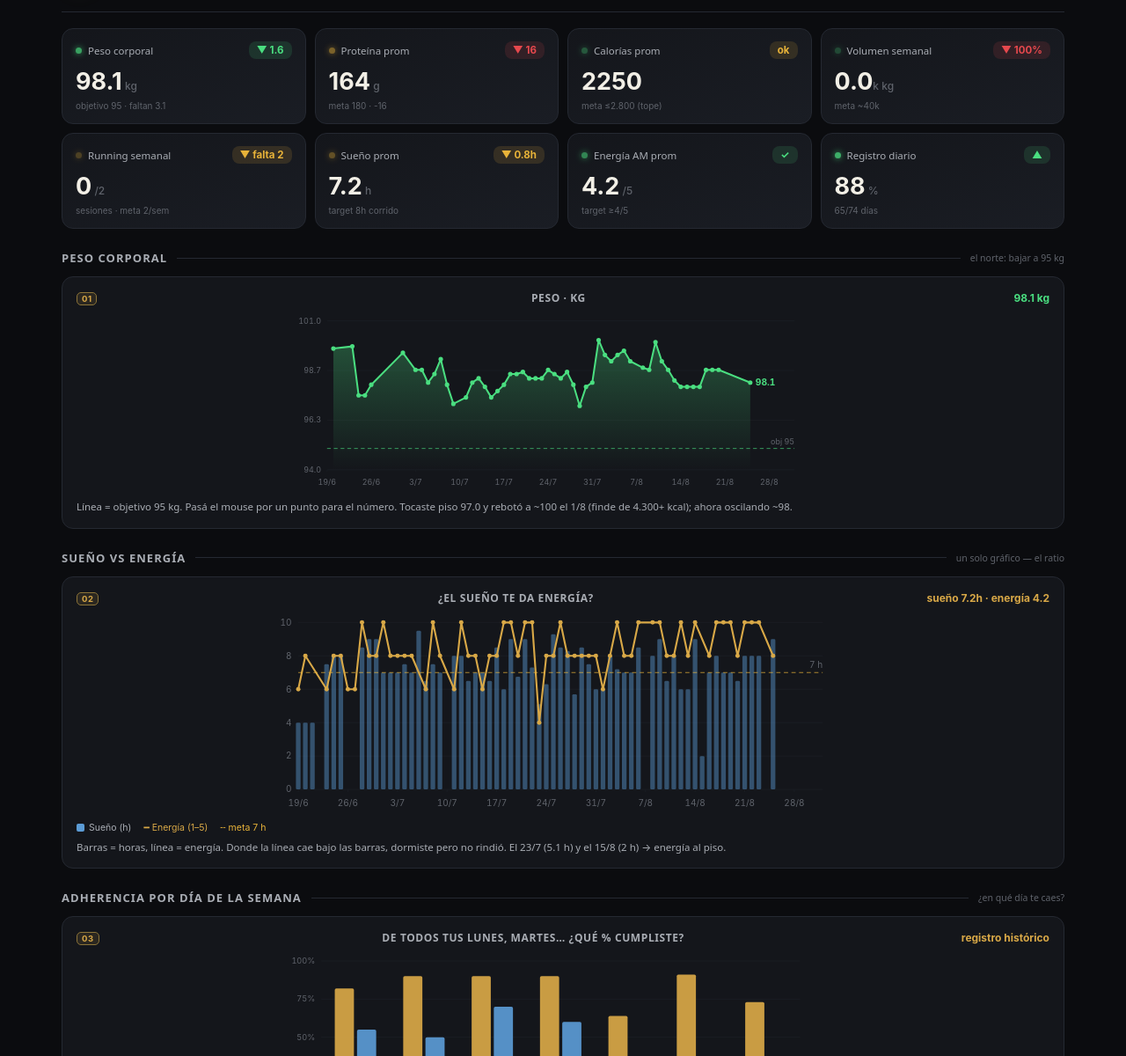
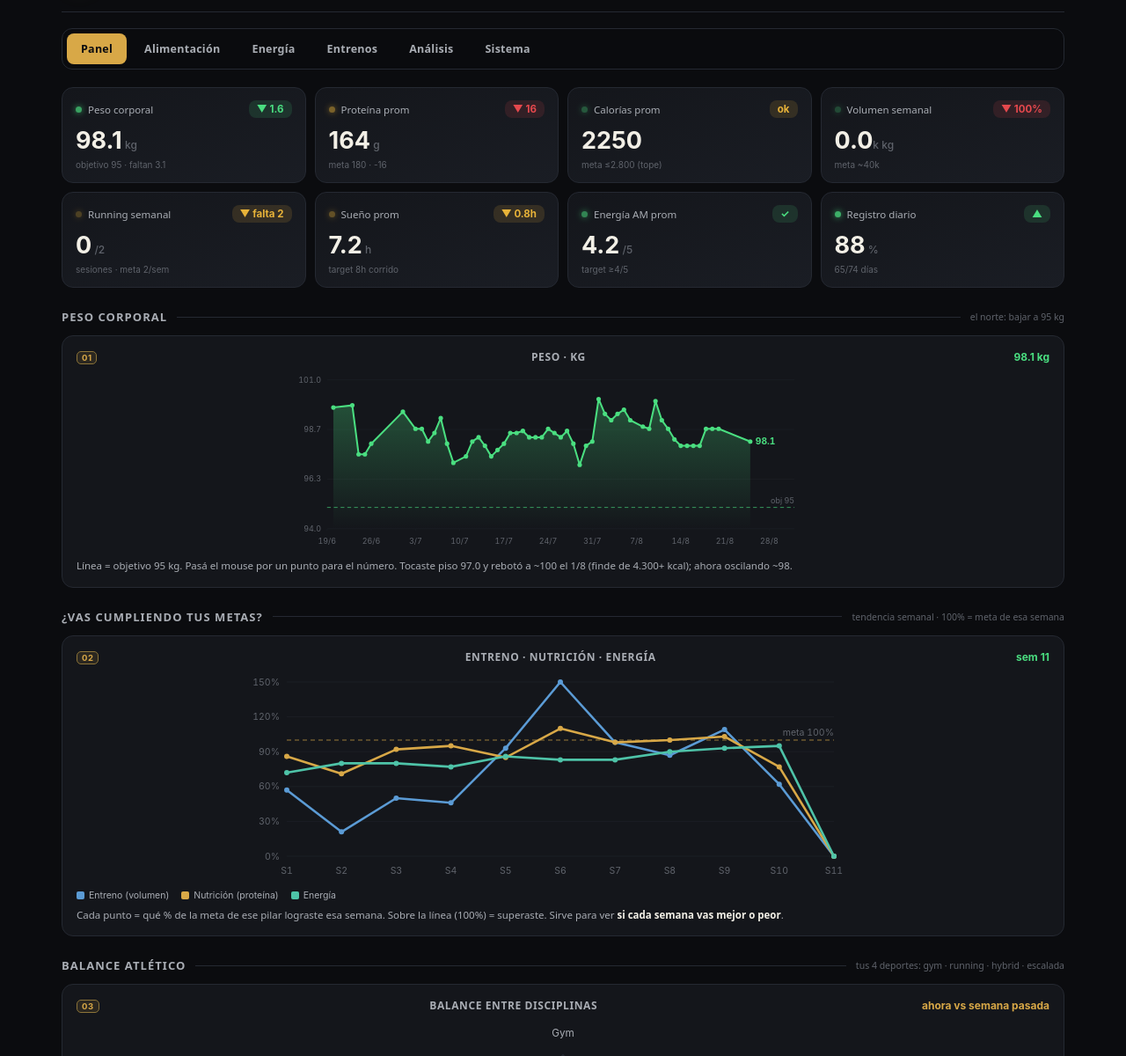
Before and after one commit to pvt-build/athlete-os, a plain HTML site: page index.html in a window 1280 px wide. Shown: the part 100-1300 px from the top of the page at 88% size. Drawn offline with Linux system fonts and the light colour scheme.

Commit message:
Split en 6 vistas (Panel/Alimentacion/Energia/Entrenos/Analisis/Sistema) + fix graficos 13 y 04
- Navegacion por tabs con deep-link (#panel...#sistema), numeracion por vista
- Caja 13 Running: auto-escala de pace/ppm ignorando ceros (sin GPS) -> no se sale de la caja; ahora full-width
- Caja 04 Pilares: eje a 150% para que el pico de volumen no escape
- Nueva vista Sistema: metas + salud de datos (registro, cobertura, sync)

Co-Authored-By: Claude Opus 4.8 <noreply@anthropic.com>

```diff
--- a/index.html
+++ b/index.html
@@ -81,6 +81,30 @@
 </style>
 </head>
 <body>
+<style>
+  .tabs{position:sticky;top:0;z-index:30;display:flex;gap:4px;overflow-x:auto;scrollbar-width:none;
+    background:rgba(11,12,15,.85);backdrop-filter:blur(12px);-webkit-backdrop-filter:blur(12px);
+    border:1px solid var(--border);border-radius:12px;padding:5px;margin:2px 0 20px}
+  .tabs::-webkit-scrollbar{display:none}
+  .tabs button{appearance:none;border:0;background:transparent;cursor:pointer;white-space:nowrap;
+    font-family:inherit;font-size:12.5px;font-weight:600;letter-spacing:.02em;color:#A9ADB4;
+    padding:9px 16px;border-radius:8px;transition:color .15s,background .15s}
+  .tabs button:hover{color:#F2EFE6}
+  .tabs button.on{color:#0c0d10;background:var(--gold);font-weight:700}
+  .view{display:none}
+  .view.on{display:block;animation:rise .4s cubic-bezier(.2,.7,.3,1) both}
+  table.tgt{width:100%;border-collapse:collapse;font-size:13px;margin-top:4px}
+  table.tgt td{padding:8px 4px;border-bottom:1px solid var(--border)}
+  table.tgt td.v{font-family:var(--num);font-weight:700;color:#F2EFE6;text-align:right;white-space:nowrap}
+  table.tgt td.k{color:#A9ADB4;text-align:right;width:82px;font-size:10.5px;text-transform:uppercase;letter-spacing:.06em}
+  .hlth{display:flex;flex-direction:column;gap:9px;margin-top:4px}
+  .hlth .row{display:flex;justify-content:space-between;align-items:center;font-size:13px;gap:10px}
+  .hlth .row b{font-family:var(--num);color:#F2EFE6}
+  .hlth .bar{height:6px;border-radius:3px;background:#23262e;overflow:hidden;flex:1;margin:0 4px}
+  .hlth .bar>i{display:block;height:100%;border-radius:3px;background:var(--gold)}
+  @media(max-width:640px){.tabs button{padding:8px 12px;font-size:12px}}
+</style>
+
 <div class="wrap">
   <div class="brand fade">
     <div class="brand-l"><div class="trident">🔱</div>
@@ -89,21 +113,21 @@
       <div class="rng" id="hdr-range">—</div><div class="src">Notion · sync diario</div></div>
   </div>
 
+  <nav class="tabs" id="tabs">
+    <button class="on" data-v="panel">Panel</button>
+    <button data-v="aliment">Alimentación</button>
+    <button data-v="energia">Energía</button>
+    <button data-v="entrenos">Entrenos</button>
+    <button data-v="analisis">Análisis</button>
+    <button data-v="sistema">Sistema</button>
+  </nav>
+
+  <section class="view on" id="v-panel">
   <div class="kpis fade" id="kpis"></div>
 
   <div class="sec fade"><h2>Peso corporal</h2><span class="ln"></span><span class="tg">el norte: bajar a 95 kg</span></div>
   <div class="card full fade"><h3>Peso · kg <span class="now g" id="n-weight"></span></h3><div id="c-weight" class="chart"></div>
     <p class="cap">Línea = objetivo 95 kg. Pasá el mouse por un punto para el número. Tocaste piso 97.0 y rebotó a ~100 el 1/8 (finde de 4.300+ kcal); ahora oscilando ~98.</p></div>
-
-  <div class="sec fade"><h2>Sueño vs energía</h2><span class="ln"></span><span class="tg">un solo gráfico — el ratio</span></div>
-  <div class="card full fade"><h3>¿El sueño te da energía? <span class="now" id="n-slpen"></span></h3><div id="c-slpen" class="chart"></div>
-    <div class="legend"><span><i style="background:var(--blue)"></i>Sueño (h)</span><span style="color:var(--gold)">━ Energía (1–5)</span><span style="color:var(--warn)">╌ meta 7 h</span></div>
-    <p class="cap">Barras = horas, línea = energía. Donde la línea cae bajo las barras, dormiste pero no rindió. El 23/7 (5.1 h) y el 15/8 (2 h) → energía al piso.</p></div>
-
-  <div class="sec fade"><h2>Adherencia por día de la semana</h2><span class="ln"></span><span class="tg">¿en qué día te caes?</span></div>
-  <div class="card full fade"><h3>De todos tus lunes, martes… ¿qué % cumpliste? <span class="now">registro histórico</span></h3><div id="c-weekday" class="chart"></div>
-    <div class="legend"><span><i style="background:var(--gold)"></i>Comida registrada</span><span><i style="background:var(--blue)"></i>Entreno hecho</span></div>
-    <p class="cap">Lee así: de todos los <b>domingos</b> del sistema, registraste comida el 67% y entrenaste el 17%. El fin de semana es donde se rompe.</p></div>
 
   <div class="sec fade"><h2>¿Vas cumpliendo tus metas?</h2><span class="ln"></span><span class="tg">tendencia semanal · 100% = meta de esa semana</span></div>
   <div class="card full fade"><h3>Entreno · nutrición · energía <span class="now g" id="n-pill"></span></h3><div id="c-pillars" class="chart"></div>
@@ -114,7 +138,21 @@
   <div class="card full fade"><h3>Balance entre disciplinas <span class="now">ahora vs semana pasada</span></h3>
     <div class="radar-wrap"><svg id="radar" viewBox="0 0 280 230"></svg></div>
     <p class="cap"><b>Criterio:</b> sesiones de cada disciplina en los <b>últimos 14 días ÷ su meta de frecuencia</b> (Gym 8 · Running 4 · Hybrid 4 · Escalada 2). Relleno = ahora; contorno = los 14 días previos. Mismo lente en los 4 ejes, por eso se comparan. <b>Escalada</b> sin registrar — si la etiquetas en Notion, entra sola.</p></div>
+  </section>
 
+  <section class="view" id="v-energia">
+  <div class="sec fade"><h2>Sueño vs energía</h2><span class="ln"></span><span class="tg">un solo gráfico — el ratio</span></div>
+  <div class="card full fade"><h3>¿El sueño te da energía? <span class="now" id="n-slpen"></span></h3><div id="c-slpen" class="chart"></div>
+    <div class="legend"><span><i style="background:var(--blue)"></i>Sueño (h)</span><span style="color:var(--gold)">━ Energía (1–5)</span><span style="color:var(--warn)">╌ meta 7 h</span></div>
+    <p class="cap">Barras = horas, línea = energía. Donde la línea cae bajo las barras, dormiste pero no rindió. El 23/7 (5.1 h) y el 15/8 (2 h) → energía al piso.</p></div>
+
+  <div class="sec fade"><h2>Adherencia por día de la semana</h2><span class="ln"></span><span class="tg">¿en qué día te caes?</span></div>
+  <div class="card full fade"><h3>De todos tus lunes, martes… ¿qué % cumpliste? <span class="now">registro histórico</span></h3><div id="c-weekday" class="chart"></div>
+    <div class="legend"><span><i style="background:var(--gold)"></i>Comida registrada</span><span><i style="background:var(--blue)"></i>Entreno hecho</span></div>
+    <p class="cap">Lee así: de todos los <b>domingos</b> del sistema, registraste comida el 67% y entrenaste el 17%. El fin de semana es donde se rompe.</p></div>
+  </section>
+
+  <section class="view" id="v-aliment">
   <div class="sec fade"><h2>Alimentación</h2><span class="ln"></span><span class="tg">meta: 180 g proteína · registrás por comida</span></div>
   <div class="grid3">
     <div class="card fade"><h3>Proteína por día <span class="now" id="n-prot"></span></h3><div id="c-prot" class="chart"></div>
@@ -131,7 +169,9 @@
   <div class="card full fade"><h3>Días tomado <span class="now">color = para qué sirve</span></h3><div id="c-supp" class="chart"></div>
     <div class="legend" id="supp-leg"></div>
     <p class="cap">Omega y Ereboost casi diarios; el resto más irregular. <b>Cortisol (melena/ashwagandha) en 0</b> — no lo estás usando.</p></div>
+  </section>
 
+  <section class="view" id="v-entrenos">
   <div class="sec fade"><h2>Rendimiento</h2><span class="ln"></span><span class="tg">fuerza · volumen · kcal quemadas · running</span></div>
   <div class="grid2">
     <div class="card fade"><h3>Fuerza · esfuerzo máx <span class="now" id="n-str"></span></h3><div id="c-strength" class="chart"></div>
@@ -142,22 +182,35 @@
     <div class="card fade"><h3>Kcal quemadas · por tipo <span class="now g" id="n-kent"></span></h3><div id="c-kcalent" class="chart"></div>
       <div class="legend" id="kent-leg"></div>
       <p class="cap">Del reloj, coloreado por tipo. <b>Hybrid/Hyrox son los que más queman</b> (900–1.500). Tu cardio de agosto vive acá como Hybrid/Otro.</p></div>
-    <div class="card fade"><h3>Running · km + pace + ppm <span class="now g" id="n-run"></span></h3><div id="c-run" class="chart"></div>
-      <div class="legend"><span style="color:var(--teal)"><i style="background:var(--teal)"></i> km</span><span style="color:var(--gold)">━ pace</span><span style="color:var(--danger)">┅ ppm</span></div>
-      <p class="cap">Todas tus corridas con distancia — GPS + las del reloj que estaban cargadas en Entreno como "Otro". Barras = km, línea = ritmo (min/km), punteada = pulsaciones. Meta 2/sem.</p></div>
   </div>
+  <div class="card full fade"><h3>Running · km + pace + ppm <span class="now g" id="n-run"></span></h3><div id="c-run" class="chart"></div>
+    <div class="legend"><span style="color:var(--teal)"><i style="background:var(--teal)"></i> km</span><span style="color:var(--gold)">━ pace</span><span style="color:var(--danger)">┅ ppm</span></div>
+    <p class="cap">Todas tus corridas con distancia — GPS + las del reloj que estaban cargadas en Entreno como "Otro". Barras = km, línea = ritmo (min/km), punteada = pulsaciones. Meta 2/sem.</p></div>
 
   <div class="sec fade"><h2>Hyrox · burpees</h2><span class="ln"></span><span class="tg">progresión por sesión Hybrid</span></div>
   <div class="card full fade"><h3>Burpees por sesión <span class="now" id="n-burp"></span></h3><div id="c-burpees" class="chart"></div>
     <div class="legend"><span><i style="background:var(--purple)"></i>Burpees (reps)</span></div>
     <p class="cap">Reps de burpees en cada sesión Hyrox/Hybrid. Sube = mejor capacidad de trabajo. Se llena solo con el campo <b>Burpees</b> de cada sesión.</p></div>
+  </section>
 
+  <section class="view" id="v-analisis">
   <div class="sec fade"><h2>Prioridad de ajuste</h2><span class="ln"></span><span class="tg">dónde ajustar primero · macros y suplementación</span></div>
   <div class="card full fade"><h3>Ordenado por urgencia <span class="now">según tus ratios</span></h3><div id="x-prio"></div>
     <p class="cap">Rojo = atacar ya. Cada fila cruza tu dato real con la meta y te da el ajuste concreto.</p></div>
 
   <div class="sec fade"><h2>Hipótesis & correlaciones</h2><span class="ln"></span><span class="tg">cruces que PERMITEN mejora</span></div>
   <div class="hyp-grid fade" id="hyp"></div>
+  </section>
+
+  <section class="view" id="v-sistema">
+  <div class="sec fade"><h2>Sistema</h2><span class="ln"></span><span class="tg">estado del OS · metas · sincronización</span></div>
+  <div class="grid2">
+    <div class="card fade"><h3>Metas del sistema <span class="now">tus targets</span></h3><div id="x-targets"></div>
+      <p class="cap">Cada métrica del panel se mide contra estas metas. Editables desde Notion.</p></div>
+    <div class="card fade"><h3>Salud de los datos <span class="now g" id="n-sys"></span></h3><div class="hlth" id="x-health"></div>
+      <p class="cap">Qué tan completo está el registro y qué falta cerrar. La actualización diaria automática está pendiente de activar el token de Notion.</p></div>
+  </div>
+  </section>
 
   <div class="foot fade">ATHLETE OS · by Private Build · datos vivos en Notion · <span id="foot-sync"></span></div>
 </div>
@@ -222,8 +275,8 @@
   if(D.pillars[0].length)$('n-pill').textContent='sem '+D.pillars[0].length;
   radar('radar',D.radar);
 
-  (function(){var pl=D.pillarWeeks,y0=0,y1=130,pn=pl.length,cols=[C.blue,C.gold,C.teal];if(!pn)return;
-    function xw(i){return PL+(pn>1?i/(pn-1):0)*(W-PL-PR);}var inner=grid(y0,y1,4,function(v){return Math.round(v)+'%';});
+  (function(){var pl=D.pillarWeeks,y0=0,y1=150,pn=pl.length,cols=[C.blue,C.gold,C.teal];if(!pn)return;
+    function xw(i){return PL+(pn>1?i/(pn-1):0)*(W-PL-PR);}var inner=grid(y0,y1,5,function(v){return Math.round(v)+'%';});
     var r=ymap(100,y0,y1);inner+='<line x1="'+PL+'" y1="'+r.toFixed(1)+'" x2="'+(W-PR)+'" y2="'+r.toFixed(1)+'" stroke="'+C.gold+'" stroke-width="1" stroke-dasharray="5 4" opacity="0.7"/><text class="axis" x="'+(W-PR)+'" y="'+(r-5).toFixed(1)+'" text-anchor="end" fill="'+C.gold+'">meta 100%</text>';
     pl.forEach(function(lb,i){inner+='<text class="axis" x="'+xw(i).toFixed(1)+'" y="'+(H-6)+'" text-anchor="middle">'+lb.replace('Sem ','S')+'</text>';});
     D.pillars.forEach(function(v,pi){var d='';v.forEach(function(val,i){d+=(i?' L':'M')+xw(i).toFixed(1)+' '+ymap(val,y0,y1).toFixed(1);});
@@ -248,15 +301,19 @@
     var cats=[];items.forEach(function(s){if(cats.indexOf(s.cat)<0)cats.push(s.cat);});
     $('supp-leg').innerHTML=cats.map(function(c){return '<span><i style="background:'+(CATC[c]||C.gold)+'"></i>'+c+'</span>';}).join('');})();
 
-  (function(){var runs=D.runs,n=runs.length;if(!n)return;var gap=(W-PL-PR)/n,y0=0,y1=6;
-    function xc(i){return PL+gap*i+gap/2;}var inner=grid(y0,y1,3,function(v){return v.toFixed(0);}),bw=gap*0.32;
+  (function(){var runs=D.runs,n=runs.length;if(!n)return;var gap=(W-PL-PR)/n,y0=0,
+      y1=Math.max(6,Math.ceil(Math.max.apply(null,runs.map(function(r){return r.k;}))+1));
+    function xc(i){return PL+gap*i+gap/2;}var inner=grid(y0,y1,3,function(v){return v.toFixed(0);}),bw=gap*0.30;
     runs.forEach(function(r,i){var x=xc(i)-bw/2,y=ymap(r.k,y0,y1);inner+='<rect x="'+x.toFixed(1)+'" y="'+y.toFixed(1)+'" width="'+bw.toFixed(1)+'" height="'+(H-PB-y).toFixed(1)+'" rx="2" fill="'+C.teal+'" opacity="0.5"><title>'+r.d+': '+r.k+' km</title></rect><text x="'+xc(i).toFixed(1)+'" y="'+(y-6).toFixed(1)+'" text-anchor="middle" fill="'+C.teal+'" font-size="10.5" font-weight="700">'+r.k.toFixed(1)+'</text>';});
-    function pcY(pc){var t=(pc-5.5)/2;return PT+8+t*(H-PT-PB-16);}var pd='';runs.forEach(function(r,i){pd+=(i?' L':'M')+xc(i).toFixed(1)+' '+pcY(r.pc).toFixed(1);});
-    inner+='<path d="'+pd+'" fill="none" stroke="'+C.gold+'" stroke-width="2.4"/>';
-    runs.forEach(function(r,i){var y=pcY(r.pc),mm=Math.floor(r.pc),ss=Math.round((r.pc-mm)*60);inner+='<circle cx="'+xc(i).toFixed(1)+'" cy="'+y.toFixed(1)+'" r="3.6" fill="'+C.gold+'"/><text x="'+xc(i).toFixed(1)+'" y="'+(y-8).toFixed(1)+'" text-anchor="middle" fill="'+C.gold+'" font-size="10" font-weight="700">'+mm+':'+(ss<10?'0':'')+ss+'</text>';});
-    function fcY(f){var t=(f-130)/40;return (H-PB)-t*(H-PT-PB-16);}var fd='';runs.forEach(function(r,i){fd+=(i?' L':'M')+xc(i).toFixed(1)+' '+fcY(r.f).toFixed(1);});
-    inner+='<path d="'+fd+'" fill="none" stroke="'+C.danger+'" stroke-width="1.8" stroke-dasharray="4 3"/>';
-    runs.forEach(function(r,i){var y=fcY(r.f);inner+='<circle cx="'+xc(i).toFixed(1)+'" cy="'+y.toFixed(1)+'" r="3" fill="'+C.danger+'"/><text x="'+xc(i).toFixed(1)+'" y="'+(y+15).toFixed(1)+'" text-anchor="middle" fill="'+C.danger+'" font-size="9.5">'+r.f+'</text>';});
+    var TOPB=PT+12,BOTB=H-PB-14;
+    function band(vs){var v=vs.filter(function(x){return x>0;});if(!v.length)return null;var mn=Math.min.apply(null,v),mx=Math.max.apply(null,v);if(mx===mn){mn-=1;mx+=1;}return{mn:mn,mx:mx};}
+    function mapB(val,b){return BOTB-((val-b.mn)/(b.mx-b.mn))*(BOTB-TOPB);}
+    function serie(sel,color,dash,fmt,yoff){var b=band(runs.map(sel));if(!b)return;var pts=[];runs.forEach(function(r,i){var v=sel(r);if(v>0)pts.push([xc(i),mapB(v,b),v]);});if(!pts.length)return;
+      var d='';for(var i=0;i<pts.length;i++)d+=(i?' L':'M')+pts[i][0].toFixed(1)+' '+pts[i][1].toFixed(1);
+      inner+='<path d="'+d+'" fill="none" stroke="'+color+'" stroke-width="'+(dash?1.8:2.4)+'"'+(dash?' stroke-dasharray="4 3"':'')+' stroke-linejoin="round" stroke-linecap="round"/>';
+      pts.forEach(function(p){inner+='<circle cx="'+p[0].toFixed(1)+'" cy="'+p[1].toFixed(1)+'" r="'+(dash?3:3.6)+'" fill="'+color+'"/><text x="'+p[0].toFixed(1)+'" y="'+(p[1]+yoff).toFixed(1)+'" text-anchor="middle" fill="'+color+'" font-size="'+(dash?9.5:10)+'" font-weight="700">'+fmt(p[2])+'</text>';});}
+    serie(function(r){return r.pc;},C.gold,false,function(v){var mm=Math.floor(v),ss=Math.round((v-mm)*60);return mm+':'+(ss<10?'0':'')+ss;},-9);
+    serie(function(r){return r.f;},C.danger,true,function(v){return Math.round(v);},16);
     runs.forEach(function(r,i){inner+='<text class="axis" x="'+xc(i).toFixed(1)+'" y="'+(H-6)+'" text-anchor="middle">'+r.d+'</text>';});
     $('c-run').innerHTML=svg(215,inner);})();
 
@@ -293,8 +350,26 @@
       inner+='<text class="axis" x="'+xc(i).toFixed(1)+'" y="'+(H-6)+'" text-anchor="middle">'+fmtD(dx)+'</text>';});
     $('c-burpees').innerHTML=svg(205,inner);if(bp.length)$('n-burp').textContent='última '+last(bp)[1]+' reps';})();
 
-  // numera cada caja (01, 02, 03…) para referencia rápida ("cambiá la caja 07")
-  document.querySelectorAll('.card h3').forEach(function(h,i){h.insertAdjacentHTML('afterbegin','<span class="cnum">'+('0'+(i+1)).slice(-2)+'</span>');});
+  // vista Sistema: metas + salud de datos
+  (function(){
+    var TG=[['Peso corporal','95 kg','bajar'],['Proteína','180 g/día','piso'],['Calorías','≤2.800','tope'],['Volumen','~40k/sem','sostener'],['Running','2 /sem','frecuencia'],['Sueño','8 h','corrido'],['Energía AM','≥4 /5','estado'],['Registro','100 %','diario']];
+    var tg=$('x-targets');if(tg)tg.innerHTML='<table class="tgt">'+TG.map(function(t){return '<tr><td>'+t[0]+'</td><td class="v">'+t[1]+'</td><td class="k">'+t[2]+'</td></tr>';}).join('')+'</table>';
+    var hz=$('x-health');if(hz){var day=D.meta.day||1,pct=function(a,b){return Math.max(0,Math.min(100,Math.round(a/b*100)));};
+      var reg={};D.energia.forEach(function(r){reg[r[0]]=1;});D.weight.forEach(function(r){reg[r[0]]=1;});D.sleep.forEach(function(r){reg[r[0]]=1;});var regDays=Object.keys(reg).length;
+      var lastRun=D.runs.length?D.runs[D.runs.length-1].d:'—';
+      var rows=[['Registro diario',regDays+'/'+day,pct(regDays,day)],['Días con nutrición',String(D.nutri.length),pct(D.nutri.length,day)],['Días con peso',String(D.weight.length),pct(D.weight.length,day)],['Corridas',String(D.runs.length),pct(D.runs.length,Math.max(1,day/7*2))]];
+      hz.innerHTML=rows.map(function(r){return '<div class="row"><span>'+r[0]+'</span><span class="bar"><i style="width:'+r[2]+'%"></i></span><b>'+r[1]+'</b></div>';}).join('')+'<div class="row"><span>Última corrida</span><b>'+lastRun+'</b></div><div class="row"><span>Sync</span><b>'+D.meta.lastSync+'</b></div>';
+      var ns=$('n-sys');if(ns)ns.textContent=pct(regDays,day)+'% cubierto';}
+  })();
+  // navegación por tabs (Panel · Alimentación · Energía · Entrenos · Análisis · Sistema)
+  (function(){var tabs=$('tabs');if(!tabs)return;
+    tabs.addEventListener('click',function(e){var b=e.target.closest('button');if(!b)return;var v=b.getAttribute('data-v');
+      tabs.querySelectorAll('button').forEach(function(x){x.classList.toggle('on',x===b);});
+      document.querySelectorAll('.view').forEach(function(s){s.classList.toggle('on',s.id==='v-'+v);});
+      window.scrollTo({top:0,behavior:'smooth'});try{history.replaceState(null,'','#'+v);}catch(_){}});
+    var h=(location.hash||'').replace('#','');if(h){var btn=tabs.querySelector('[data-v="'+h+'"]');if(btn&&$('v-'+h))btn.click();}})();
+  // numera cada caja por vista (01, 02, 03…) para referencia rápida
+  document.querySelectorAll('.view').forEach(function(vw){vw.querySelectorAll('.card h3').forEach(function(h,i){h.insertAdjacentHTML('afterbegin','<span class="cnum">'+('0'+(i+1)).slice(-2)+'</span>');});});
 })();
 </script>
 
```
